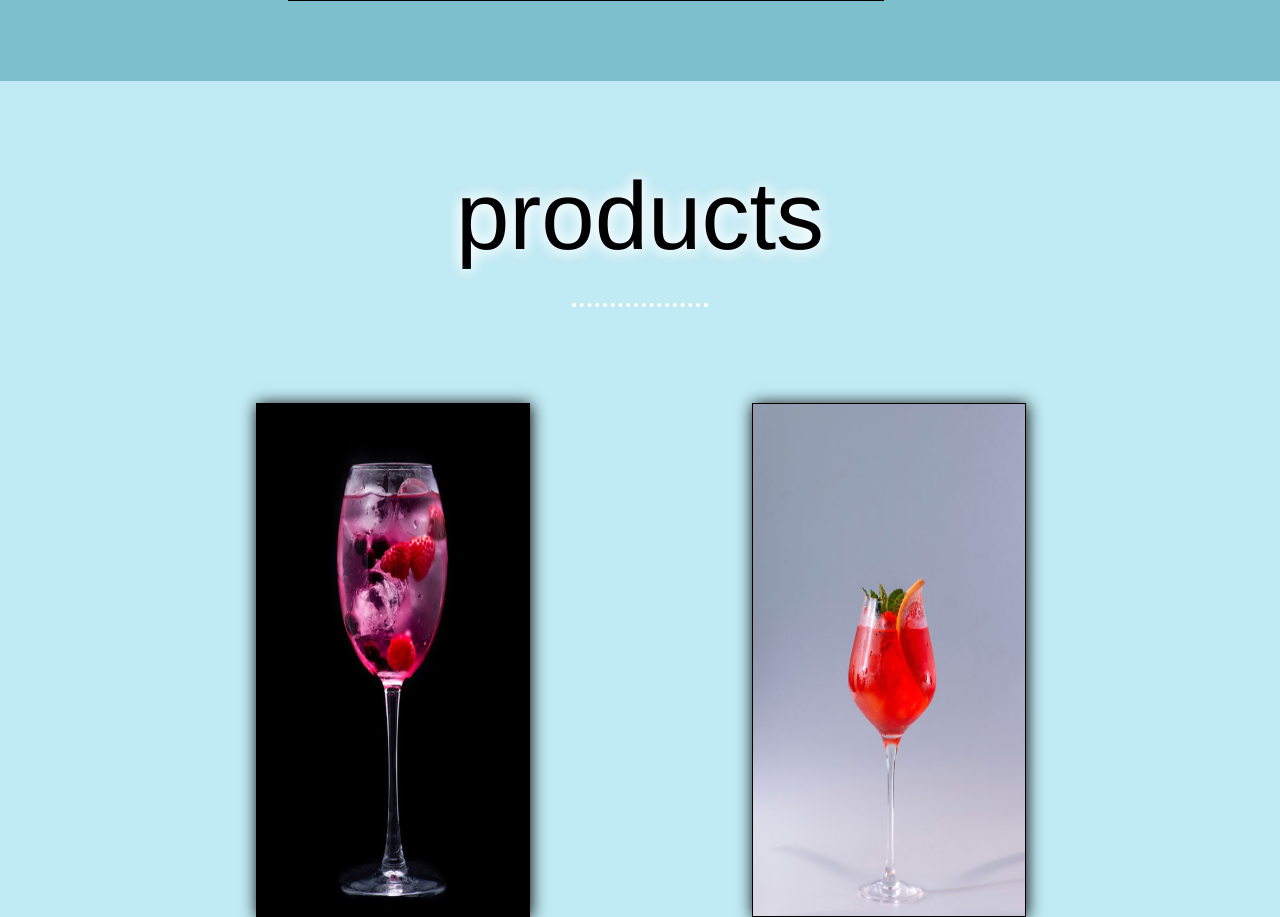
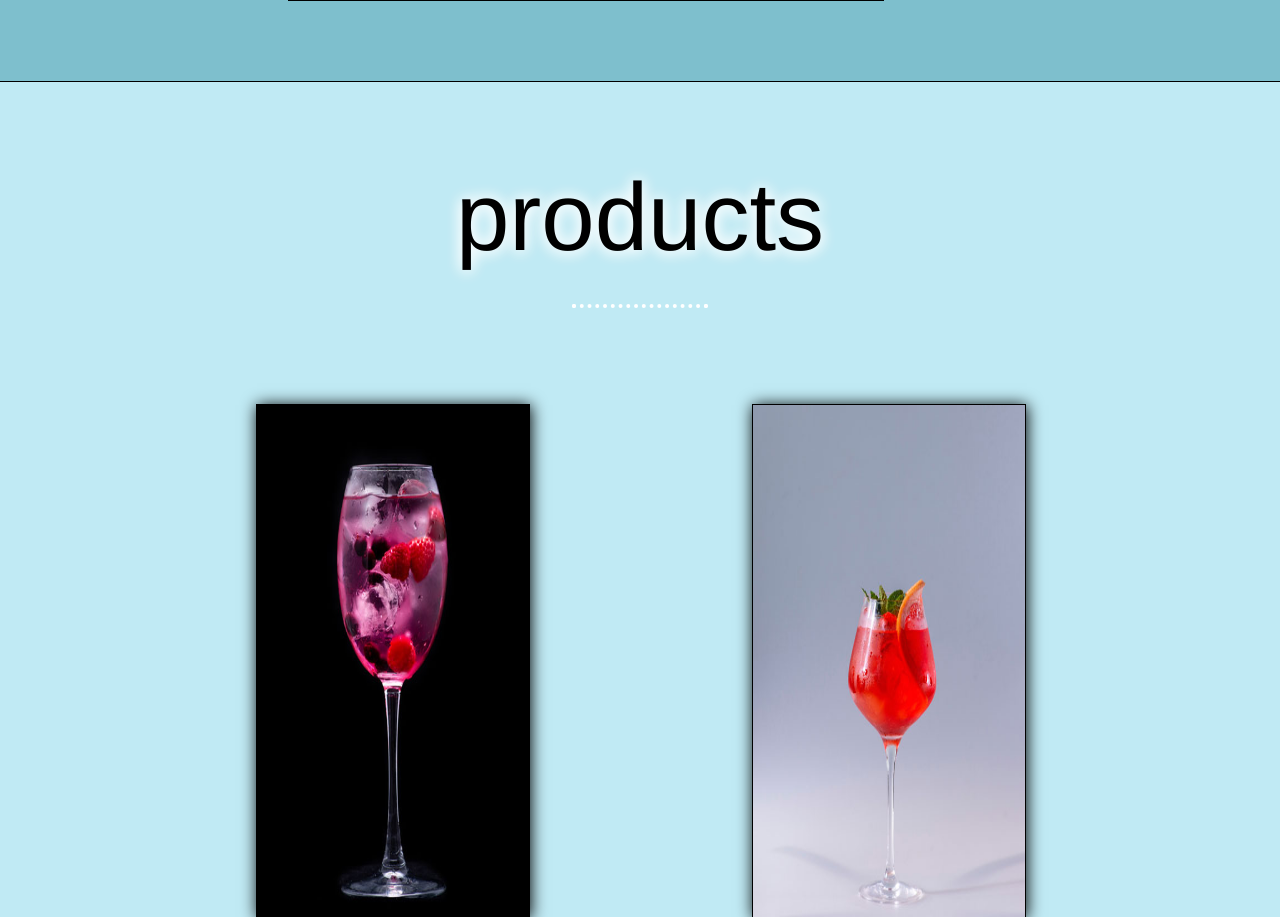
Before and after one commit to CurtinUniversityConnorSinadinovic/Nectar, a plain HTML site: page index.html in a window 1280 px wide. Shown: the part 2980-3897 px from the top of the page. Drawn offline with Linux system fonts and the light colour scheme.

Commit message:
Update style.css

```diff
--- a/style.css
+++ b/style.css
@@ -281,7 +281,7 @@ footer {
 /* Styling for products section */
 .products {
     background-color: #c0eaf4;
-    border-top: black;
+    border-top: 1px solid black;
 }
 
 /* Styling for panels section */
```
